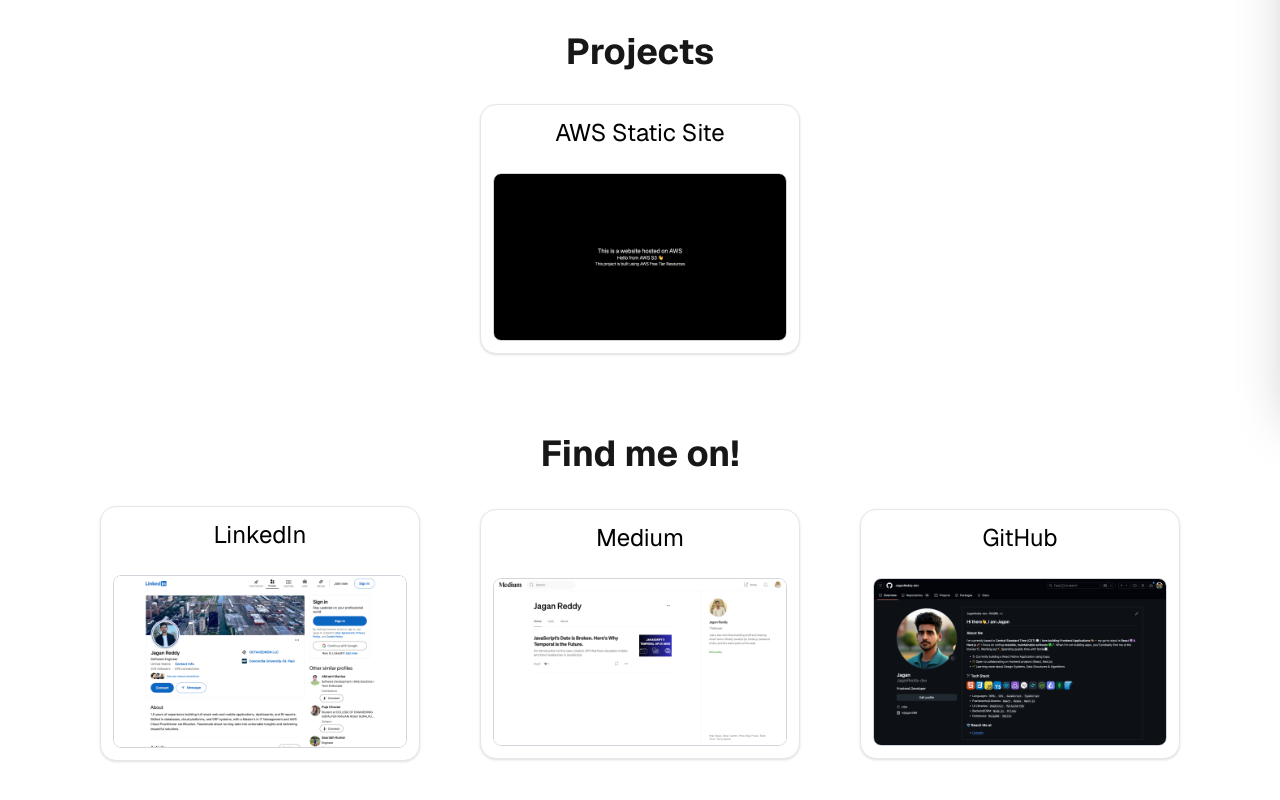
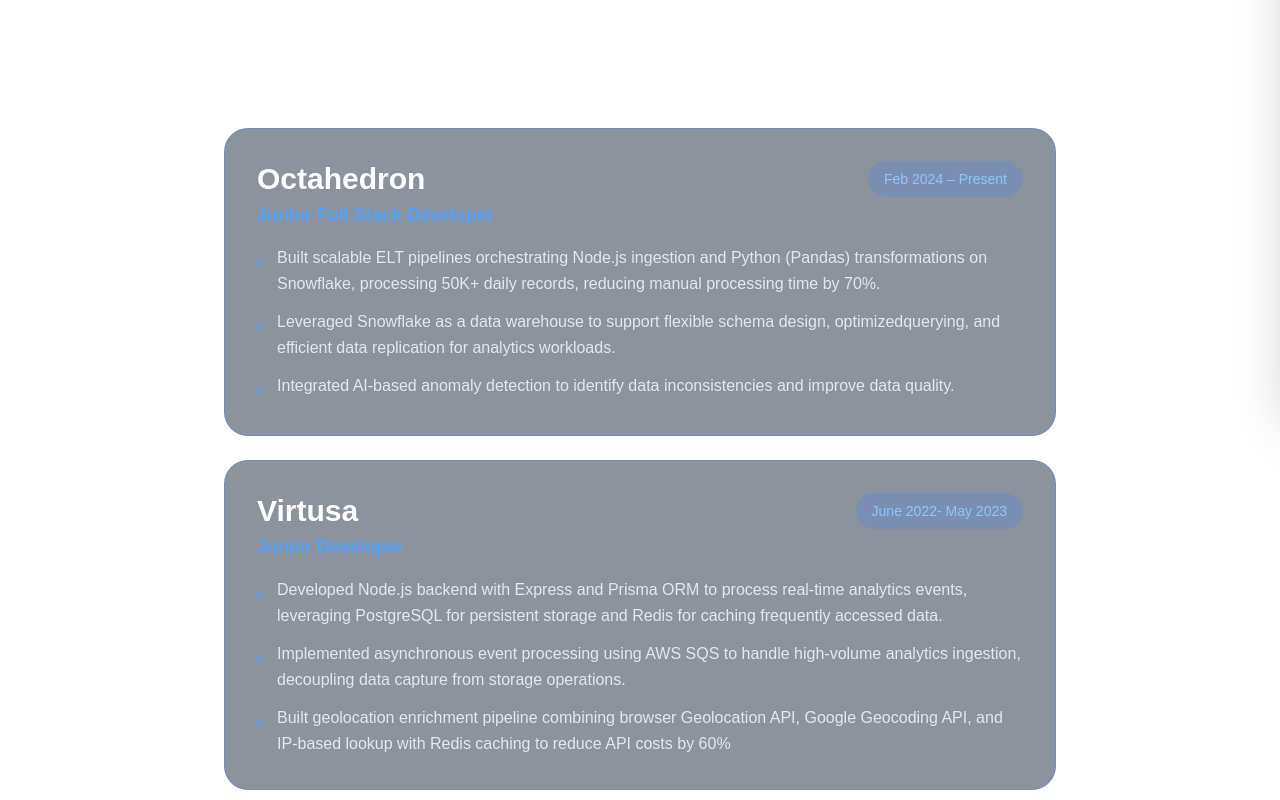
Before and after one commit to JaganReddy-dev/portfolio, a Next.js app: page / in a window 1280 px wide. Shown: the part 440-1240 px from the top of the page. Built offline with nearby package versions, Linux system fonts and the light colour scheme.

Commit message:
Add Experience

```diff
--- /dev/null
+++ b/src/app/components/Experience.jsx
@@ -0,0 +1,51 @@
+import experiances from "../data/experiences.json";
+
+const Experience = () => {
+  return (
+    <section className="py-20 bg-gradient-to-brbg-black min-h-screen -mb-30">
+      <div className="max-w-4xl mx-auto px-4 sm:px-6 lg:px-8">
+        <h1 className="text-4xl md:text-5xl font-bold text-white mb-12 text-center">
+          Experience
+        </h1>
+        <div className="space-y-6 flex flex-col">
+          {experiances.details.map((exp, index) => (
+            <div
+              key={index}
+              className="group bg-slate-800/50 backdrop-blur-sm border border-blue-500/30 hover:border-blue-400/60 rounded-3xl p-6 md:p-8 transition-all duration-300 hover:shadow-lg hover:shadow-blue-500/10"
+            >
+              <div className="flex flex-col md:flex-row md:items-start md:justify-between mb-4">
+                <div className="mb-4 md:mb-0">
+                  <h2 className="text-2xl md:text-3xl font-bold text-white group-hover:text-blue-300 transition-colors">
+                    {exp.company}
+                  </h2>
+                  <p className="text-blue-400 text-lg font-semibold mt-1">
+                    {exp.role}
+                  </p>
+                </div>
+                <span className="inline-block bg-blue-500/20 text-blue-300 px-4 py-2 rounded-full text-sm font-medium whitespace-nowrap">
+                  {exp.duration}
+                </span>
+              </div>
+
+              <ul className="space-y-3">
+                {exp.responsibilies.map((responsibility, idx) => (
+                  <li
+                    key={idx}
+                    className="text-gray-200 leading-relaxed flex items-start"
+                  >
+                    <span className="text-blue-400 mr-3 mt-1 flex-shrink-0">
+                      ▹
+                    </span>
+                    <span>{responsibility}</span>
+                  </li>
+                ))}
+              </ul>
+            </div>
+          ))}
+        </div>
+      </div>
+    </section>
+  );
+};
+
+export default Experience;
--- /dev/null
+++ b/src/app/data/experiences.json
@@ -0,0 +1,26 @@
+{
+  "details": [
+    {
+      "id": 1,
+      "company": "Octahedron",
+      "role": "Junior Full Stack Developer",
+      "duration": "Feb 2024 – Present",
+      "responsibilies": [
+        "Built scalable ELT pipelines orchestrating Node.js ingestion and Python (Pandas) transformations on Snowflake, processing 50K+ daily records, reducing manual processing time by 70%.",
+        "Leveraged Snowflake as a data warehouse to support flexible schema design, optimizedquerying, and efficient data replication for analytics workloads.",
+        "Integrated AI-based anomaly detection to identify data inconsistencies and improve data quality."
+      ]
+    },
+    {
+      "id": 2,
+      "company": "Virtusa",
+      "role": "Junior Developer",
+      "duration": "June 2022- May 2023",
+      "responsibilies": [
+        "Developed Node.js backend with Express and Prisma ORM to process real-time analytics events, leveraging PostgreSQL for persistent storage and Redis for caching frequently accessed data.",
+        "Implemented asynchronous event processing using AWS SQS to handle high-volume analytics ingestion, decoupling data capture from storage operations.",
+        "Built geolocation enrichment pipeline combining browser Geolocation API, Google Geocoding API, and IP-based lookup with Redis caching to reduce API costs by 60%"
+      ]
+    }
+  ]
+}
--- a/src/app/page.jsx
+++ b/src/app/page.jsx
@@ -4,12 +4,14 @@
 import Contact from "./components/Contact";
 import Footer from "./components/Footer";
 import Projects from "./components/Projects";
+import Experience from "./components/Experience";
 
 const page = () => {
   return (
     <div>
       <NavBar />
       <Hero />
+      <Experience />
       <Projects />
       <ProfessionalLinks />
       <Contact />
```
